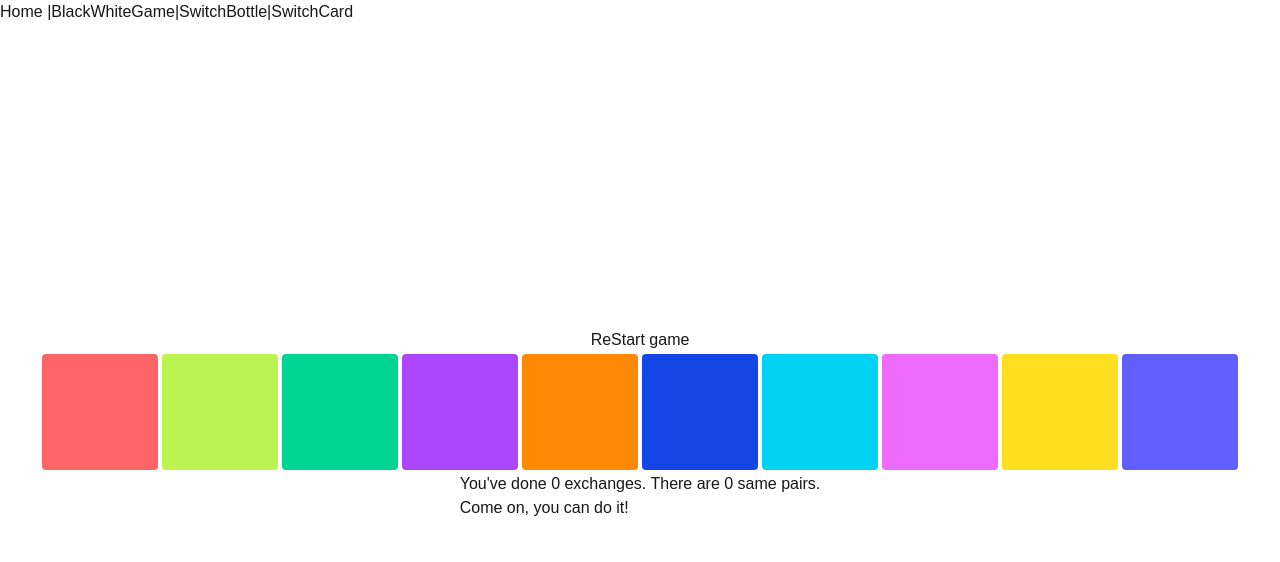
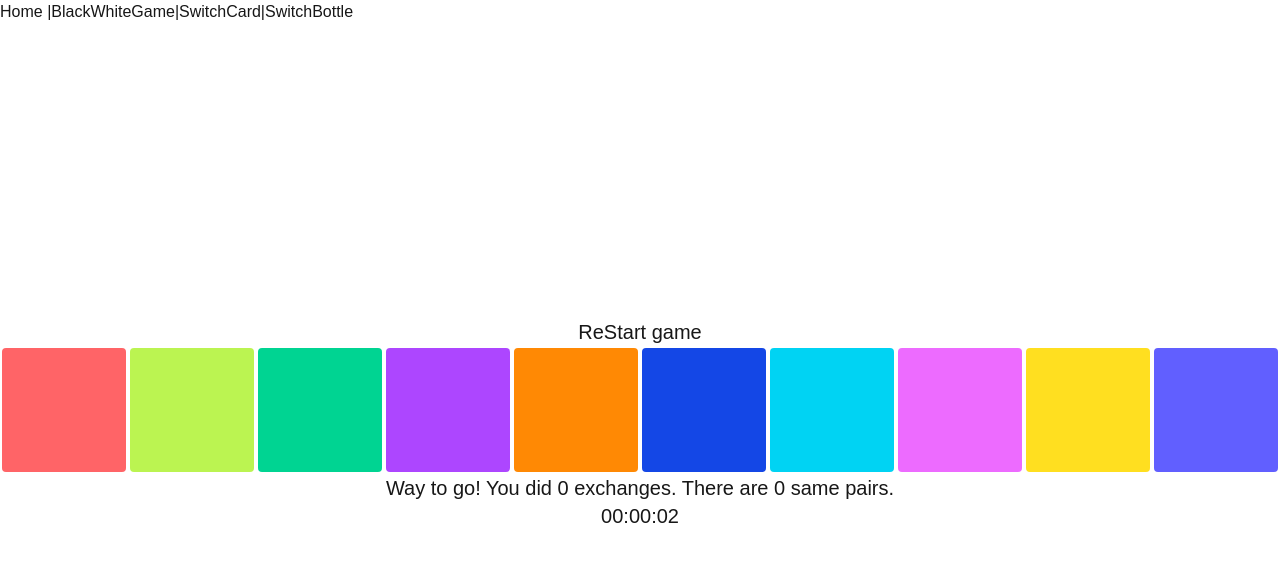
Before and after one commit to teresaxfy/MyReactProject, a Next.js app: page /game2 in a window 1280 px wide. Both pictures are taken after a click on the button "Start Game". Shown: the top 562 px of the page. Built offline with nearby package versions, Linux system fonts and the light colour scheme.

Commit message:
add timer

```diff
--- a/src/app/game2/components/Card.tsx
+++ b/src/app/game2/components/Card.tsx
@@ -26,7 +26,7 @@ export default function Card({
     return (
         <button
             onClick={onClick}
-            className={`border-2 rounded-md  ${selected ? "h-25 w-25" : "border-white h-30 w-30"}`}
+            className={`border-2 rounded-md  ${selected ? "h-[10vw] w-[10vw]" : "border-white h-[10vw] w-[10vw]"}`}
             style={{ backgroundColor: colors[id] }}
         />
     );
--- a/src/app/game2/page.tsx
+++ b/src/app/game2/page.tsx
@@ -1,6 +1,6 @@
 "use client";
 
-import { useState } from "react";
+import { useState, useEffect } from "react";
 import Card from "./components/Card";
 
 export default function SwitchCard() {
@@ -10,6 +10,23 @@ export default function SwitchCard() {
     const [selectionFirst, setSelectionFirst] = useState<number | null>(null);
     const [count, setCount] = useState(0);
     const [gameStarted, setGameStarted] = useState(false);
+    const [seconds, setSeconds] = useState(0);
+    const [isActive, setIsActive] = useState(false);
+
+    useEffect(() => {
+        let interval = null;
+        if (isActive) {
+            interval = setInterval(() => {
+                setSeconds(prevSeconds => prevSeconds + 1);
+            }, 1000); // Update every second (1000ms)
+        }
+        else if (!isActive) {
+            clearInterval(interval);
+        }
+        return () => {
+            clearInterval(interval);
+        }; // Cleanup on component unmount or isActive change
+    }, [isActive]); // Re-run effect when isActive or seconds change
 
     function handleClick(i: number) {
         if (!gameStarted) {
@@ -49,6 +66,8 @@ export default function SwitchCard() {
         setCards(shuffleArray([...Array(10).keys()]));
         setTargetCards(shuffleArray([...Array(10).keys()]));
         setCount(0);
+        setSeconds(0);
+        setIsActive(true);
     }
 
     function getPairs() {
@@ -69,7 +88,7 @@ export default function SwitchCard() {
     }
 
     return (
-        <div className="flex flex-col items-center justify-center min-h-screen">
+        <div className="flex flex-col items-center justify-center min-h-screen text-base md:text-lg lg:text-xl">
             <div className="*:block">
                 <button onClick={shuffleCard}>
                     {gameStarted ? "ReStart game" : "Start Game"}
@@ -81,16 +100,32 @@ export default function SwitchCard() {
                 }
             </div>
             <div>
-                <p>
-                    {gameStarted
-                        ? `You've done ${count.toString()} exchanges. There are ${getPairs().toString()} same pairs.`
-                        : ""}
-                </p>
                 {gameStarted
                     ? (getPairs() == 10
                             ? <p>Congratulations, YOU WIN!</p>
-                            : <p>Come on, you can do it!</p>)
-                    : ""}
+                            : (
+                                    <p>
+                                        Way to go! You did
+                                        {" "}
+                                        {count.toString()}
+                                        {" "}
+                                        exchanges. There are
+                                        {" "}
+                                        {getPairs().toString()}
+                                        {" "}
+                                        same pairs.
+                                    </p>
+                                ))
+                    : `Please click the start button to start the card switch game.`}
+            </div>
+            <div>
+                <p>
+                    {("0" + Math.floor(seconds / 3600).toString()).slice(-2)}
+                    :
+                    {("0" + Math.floor(seconds / 60).toString()).slice(-2)}
+                    :
+                    {("0" + (seconds % 60).toString()).slice(-2)}
+                </p>
             </div>
         </div>
     );
--- a/src/app/game3/components/Bottle.tsx
+++ b/src/app/game3/components/Bottle.tsx
@@ -17,7 +17,7 @@ export default function Bottle({ id, selected, onClick }: Readonly<{ id: number;
     if (selected) {
         return (
             <div>
-                <button className="border-2 rounded-md h-25 w-30" style={{ backgroundColor: colors[id], opacity: 40 }} onClick={onClick} />
+                <button className="border-2 rounded-md h-25 w-30" style={{ backgroundColor: colors[id] }} onClick={onClick} />
             </div>
         );
     }
--- a/src/app/game3/page.tsx
+++ b/src/app/game3/page.tsx
@@ -88,16 +88,16 @@ export default function SwitchBottle() {
     }
 
     return (
-        <div className="flex flex-col items-center justify-center min-h-screen">
-            <div className="flex">
-                <button className="border-2 rounded-lg h-25 w-50" onClick={gameStart}>Start Game</button>
+        <div className="flex-col items-center justify-center min-h-screen">
+            <div className="*:block">
+                <button onClick={gameStart}>Start Game</button>
             </div>
             <div className="flex">
                 { bottles.map((i, index) => <Bottle key={i} id={i} onClick={() => { handleClick(index); }} selected={index === first || index === second}></Bottle>)}
             </div>
             <div>
                 { showExchangeButton && (
-                    <button className="border-2 rounded-e-lg h-25 w-50" onClick={exchange}>Exchange card</button>)}
+                    <button onClick={exchange}>Exchange card</button>)}
             </div>
             <p>{getPairs()}</p>
         </div>
--- a/src/app/layout.tsx
+++ b/src/app/layout.tsx
@@ -34,9 +34,9 @@ export default function RootLayout({
                     |
                     <Link href="/game1">BlackWhiteGame</Link>
                     |
-                    <Link href="/game2">SwitchBottle</Link>
+                    <Link href="/game2">SwitchCard</Link>
                     |
-                    <Link href="/game3">SwitchCard</Link>
+                    <Link href="/game3">SwitchBottle</Link>
                 </nav>
                 {children}
             </body>
```
